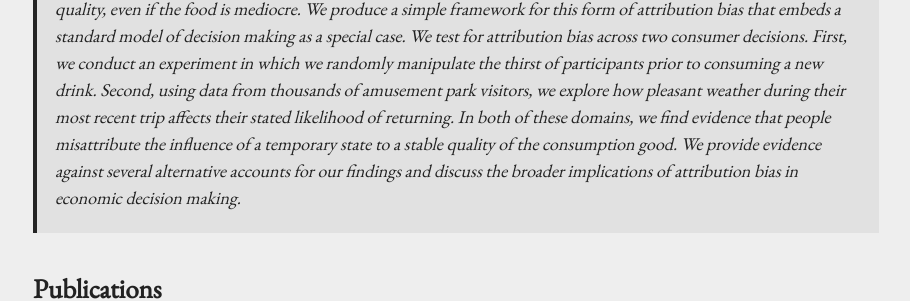
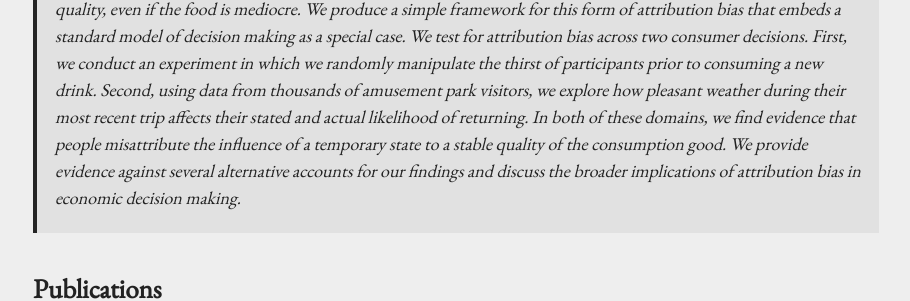
Before and after one commit to kareemhaggag/kareemhaggag.github.io, a Jekyll site: the page built from research.md, in a window 1280 px wide. Shown: the part 685-986 px from the top of the page, without its empty margins (184-1094 px from the left). Built offline with Jekyll 4.4.1, drawn with Linux system fonts in a browser that asks for light colours; our own code applies the rules of GitHub Pages for plain Markdown files; some of the changed text lies outside the part shown.

Commit message:
Update abstract

```diff
--- a/research.md
+++ b/research.md
@@ -15,7 +15,7 @@
  Kareem Haggag, Devin G. Pope, Kinsey B. Bryant-Lees, Maarten W. Bos<br />
  Conditionally Accepted at **Review of Economic Studies**
 
->Abstract: When judging the value of a good, people may be overly influenced by the state in which they previously consumed it. For example, someone who tries out a new restaurant while very hungry may subsequently rate it as high quality, even if the food is mediocre. We produce a simple framework for this form of attribution bias that embeds a standard model of decision making as a special case. We test for attribution bias across two consumer decisions. First, we conduct an experiment in which we randomly manipulate the thirst of participants prior to consuming a new drink. Second, using data from thousands of amusement park visitors, we explore how pleasant weather during their most recent trip affects their stated likelihood of returning. In both of these domains, we find evidence that people misattribute the influence of a temporary state to a stable quality of the consumption good. We provide evidence against several alternative accounts for our findings and discuss the broader implications of attribution bias in economic decision making.
+>Abstract: When judging the value of a good, people may be overly influenced by the state in which they previously consumed it. For example, someone who tries out a new restaurant while very hungry may subsequently rate it as high quality, even if the food is mediocre. We produce a simple framework for this form of attribution bias that embeds a standard model of decision making as a special case. We test for attribution bias across two consumer decisions. First, we conduct an experiment in which we randomly manipulate the thirst of participants prior to consuming a new drink. Second, using data from thousands of amusement park visitors, we explore how pleasant weather during their most recent trip affects their stated and actual likelihood of returning. In both of these domains, we find evidence that people misattribute the influence of a temporary state to a stable quality of the consumption good. We provide evidence against several alternative accounts for our findings and discuss the broader implications of attribution bias in economic decision making.
 
 ## Publications
 
```
